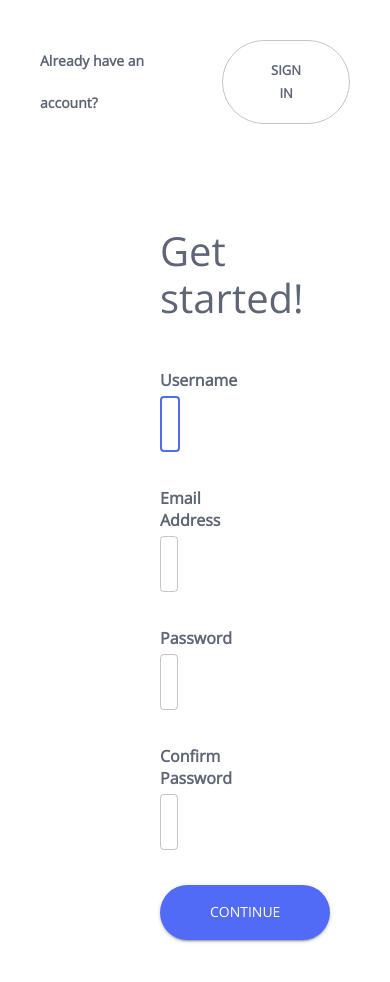
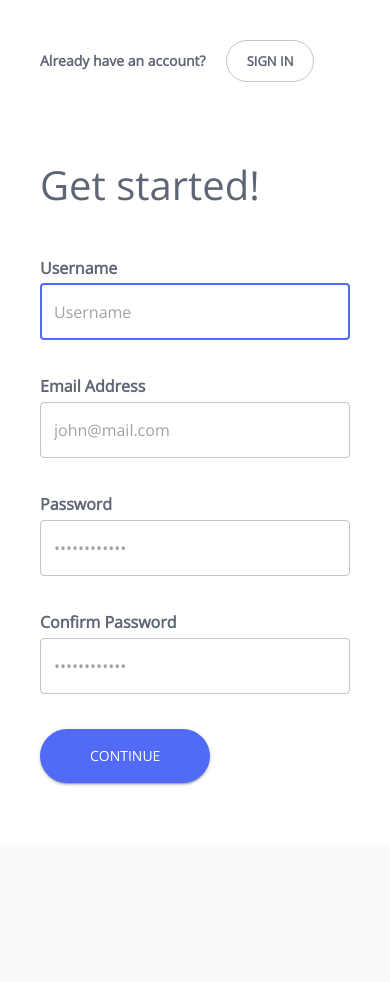
Before and after one commit to hatchways/team-bulldozer-2, a React (Create React App) app in the folder client/: page / in a window 390 px wide. Shown: the top 982 px of the page. After the commit the page ends 844 px from the top, so only its background shows below. Built offline with nearby package versions, Linux system fonts and the light colour scheme.

Commit message:
ADD: add responsive  to login and register pages

```diff
--- a/client/src/components/AccountHeader.js
+++ b/client/src/components/AccountHeader.js
@@ -16,6 +16,9 @@ const useStyles = makeStyles((theme) => ({
     fontSize: "13px",
     textTransform: "uppercase",
     color: "#5E6676",
+    [theme.breakpoints.down("xs")]: {
+      padding: "0px 20px",
+    },
   },
   text: {
     marginRight: "20px",
--- a/client/src/layouts/AccountLayout.js
+++ b/client/src/layouts/AccountLayout.js
@@ -20,6 +20,12 @@ const useStyles = makeStyles((theme) => ({
     backgroundSize: "cover",
     backgroundPosition: "center",
   },
+  gridHeader: {
+    justifyContent: "flex-end",
+    [theme.breakpoints.down("xs")]: {
+      justifyContent: "flex-start",
+    },
+  },
 }));
 
 const AccountLayout = ({ children, titleHeader, buttonTitleHeader }) => {
@@ -29,7 +35,12 @@ const AccountLayout = ({ children, titleHeader, buttonTitleHeader }) => {
     <Grid container component="main" className={classes.root}>
       <Grid item xs={false} sm={3} md={4} className={classes.image} />
       <Grid item xs={12} sm={9} md={8} component={Paper} elevation={6} square>
-        <Grid container direction="row" justify="flex-end" alignItems="center">
+        <Grid
+          container
+          direction="row"
+          alignItems="center"
+          className={classes.gridHeader}
+        >
           <AccountHeader title={titleHeader} buttonTitle={buttonTitleHeader} />
         </Grid>
         {children}
--- a/client/src/pages/Register.js
+++ b/client/src/pages/Register.js
@@ -10,6 +10,9 @@ const useStyles = makeStyles((theme) => ({
     margin: theme.spacing(8, 50, 20, 20),
     display: "flex",
     flexDirection: "column",
+    [theme.breakpoints.down("md")]: {
+      margin: theme.spacing(5),
+    },
   },
   input: {
     margin: "5px 0px 35px 0px ",
--- a/client/src/pages/login.js
+++ b/client/src/pages/login.js
@@ -10,6 +10,9 @@ const useStyles = makeStyles((theme) => ({
     margin: theme.spacing(8, 50, 20, 20),
     display: "flex",
     flexDirection: "column",
+    [theme.breakpoints.down("md")]: {
+      margin: theme.spacing(5),
+    },
   },
   input: {
     margin: "5px 0px 35px 0px ",
```
